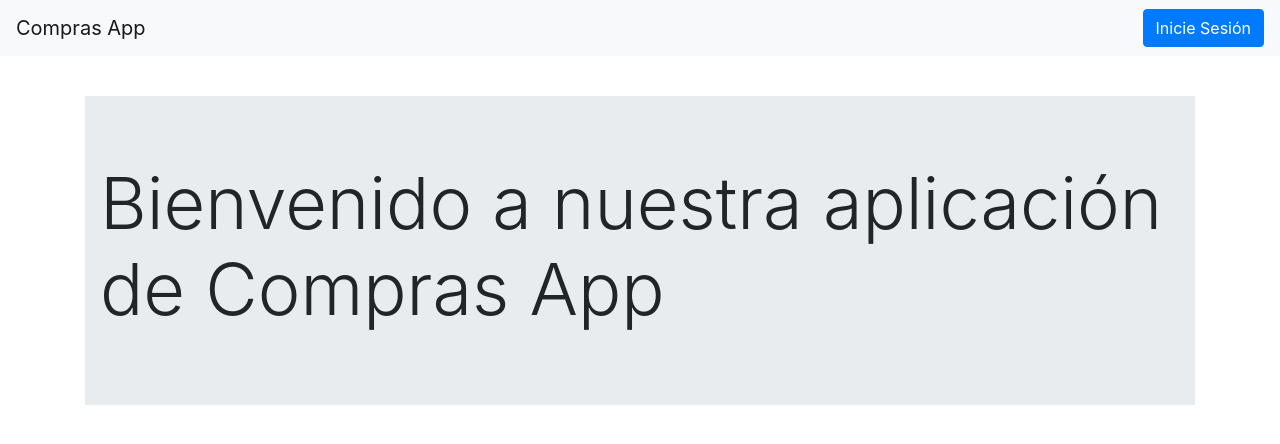
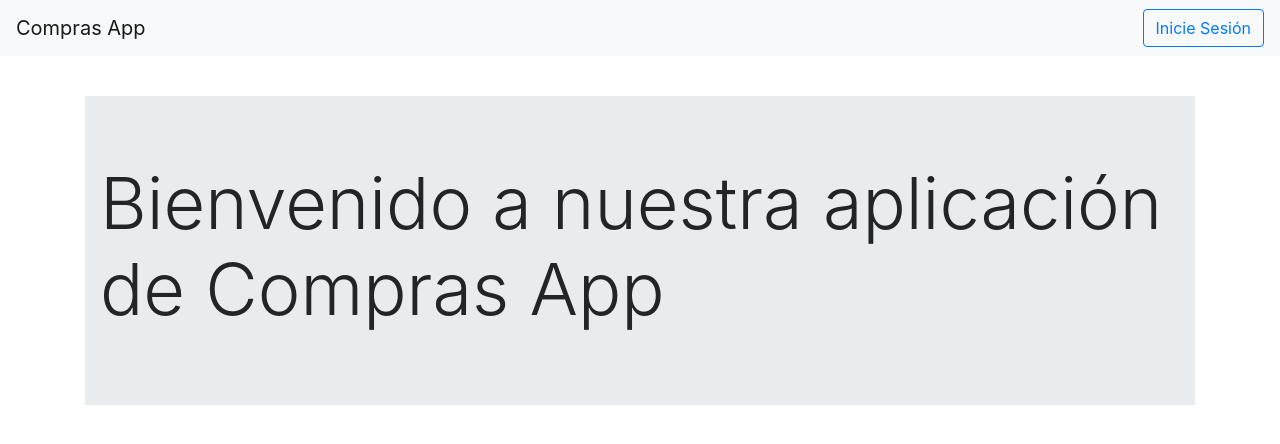
Before and after one commit to aragrevo/appComprasAngular, an Angular app: page / in a window 1280 px wide. Shown: the top 444 px of the page. Built offline with nearby package versions, Linux system fonts and the light colour scheme.

Commit message:
Proteccion de rutas

```diff
--- a/src/app/header/header.component.html
+++ b/src/app/header/header.component.html
@@ -16,10 +16,10 @@
         <a class="nav-link" routerLink="/presupuestos">Presupuesto</a>
       </li>
       <li class="nav-item" routerLinkActive="active" *ngIf="!isAuth()">
-        <button class="btn btn-primary float-md-right" routerLink="/iniciosesion">Inicie Sesión</button>
+        <button class="btn btn-outline-primary float-md-right" routerLink="/iniciosesion">Inicie Sesión</button>
       </li>
       <li class="nav-item" routerLinkActive="active" *ngIf="isAuth()">
-        <button class="btn btn-primary float-md-right" (click)="onLogout()">Cerrar Sesión</button>
+        <button class="btn btn-outline-primary float-md-right" (click)="onLogout()">Cerrar Sesión</button>
       </li>
     </ul>
   </div>
--- /dev/null
+++ b/src/app/servicios/guard.service.ts
@@ -0,0 +1,18 @@
+import { Injectable } from '@angular/core';
+import { CanActivate, ActivatedRouteSnapshot, RouterStateSnapshot } from '@angular/router';
+import { AutenticacionService } from './autenticacion.service';
+
+@Injectable({
+  providedIn: 'root'
+})
+export class GuardService implements CanActivate {
+
+  constructor(private autService: AutenticacionService) { }
+
+  canActivate(
+    route: ActivatedRouteSnapshot,
+    state: RouterStateSnapshot
+  ) {
+    return this.autService.isAuthenticated();
+  }
+}
```
Also changed, not shown: src/app/app.module.ts (+6 -5 lines).
